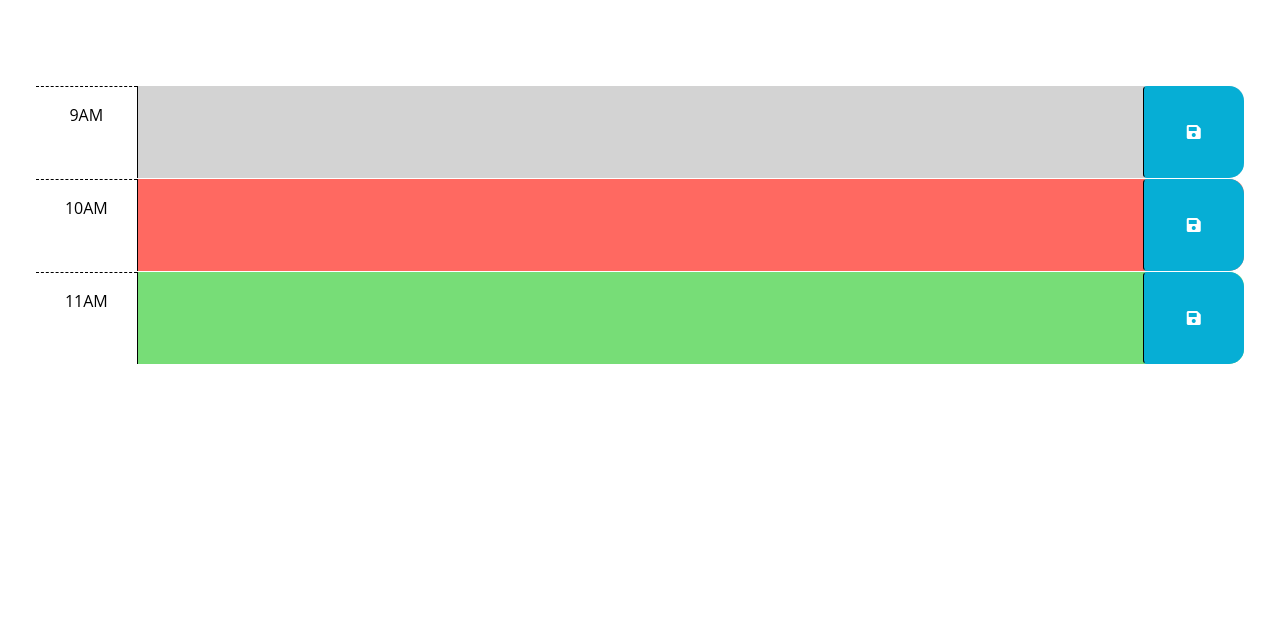
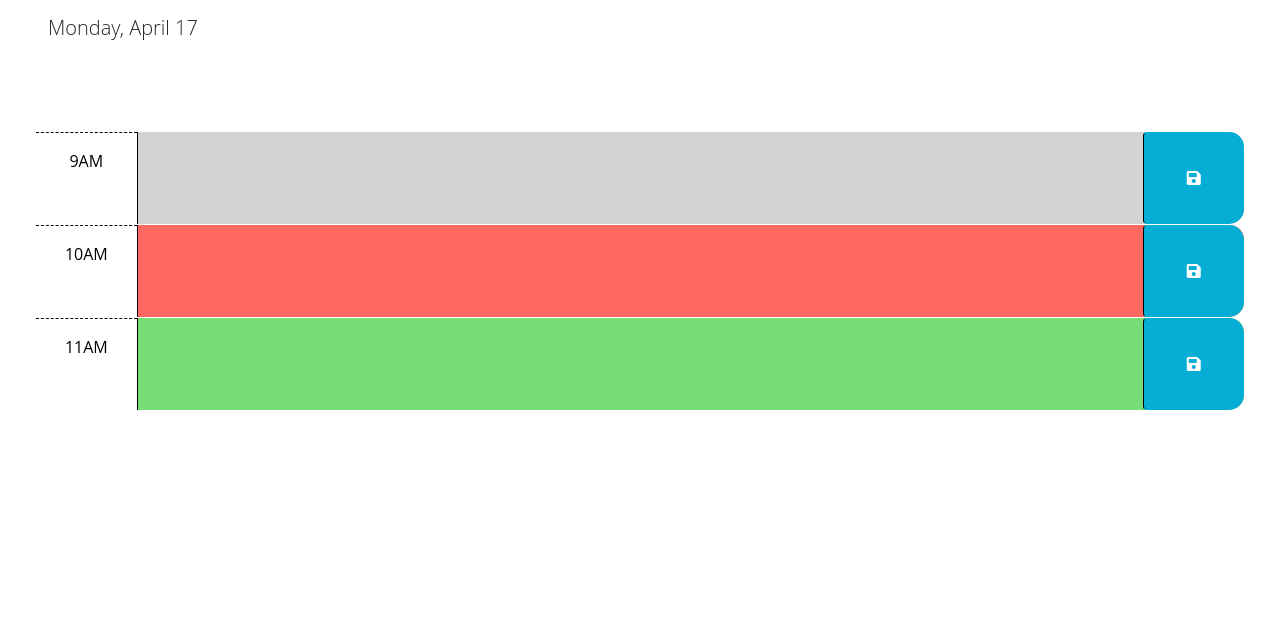
Before and after one commit to s-tovar/workday-scheduler, a plain HTML site: page index.html in a window 1280 px wide. Shown: the part 166-800 px from the top of the page. Drawn offline with nearby package versions, Linux system fonts and the light colour scheme; files that its build step writes are made by us from their sources.

Commit message:
modified script.js to display current day at the top of the calendar

```diff
--- a/assets/script.js
+++ b/assets/script.js
@@ -1,7 +1,9 @@
 // Wrap all code that interacts with the DOM in a call to jQuery to ensure that
 // the code isn't run until the browser has finished rendering all the elements
 // in the html.
+
 $(function () {
+
     // TODO: Add a listener for click events on the save button. This code should
     // use the id in the containing time-block as a key to save the user input in
     // local storage. HINT: What does `this` reference in the click listener
@@ -20,4 +22,7 @@ $(function () {
     // attribute of each time-block be used to do this?
     //
     // TODO: Add code to display the current date in the header of the page.
+    document.getElementById("currentDay").textContent = dayjs().format("dddd, MMMM DD")
   });
+
+  //id=currentDay
--- a/index.html
+++ b/index.html
@@ -20,7 +20,7 @@
       href="https://fonts.googleapis.com/css2?family=Fira+Sans:wght@400;700&display=swap"
       rel="stylesheet"
     />
-    <link rel="stylesheet" href="style.css" />
+    <link rel="stylesheet" href="./assets/style.css" />
     <title>Work Day Scheduler</title>
   </head>
 
@@ -74,6 +74,6 @@
     integrity="sha256-iu/zLUB+QgISXBLCW/mcDi/rnf4m4uEDO0wauy76x7U="
     crossorigin="anonymous"></script>
 
-    <script src="script.js"></script>
+    <script src="./assets/script.js"></script>
   </body>
 </html>
```
